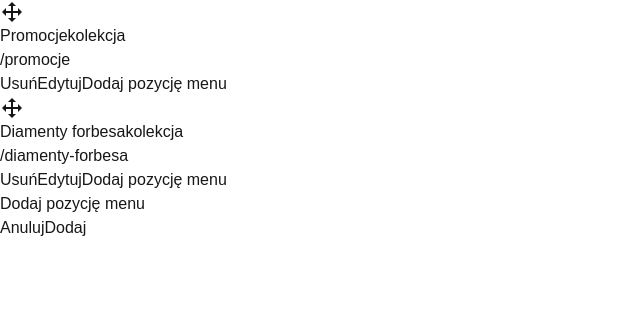
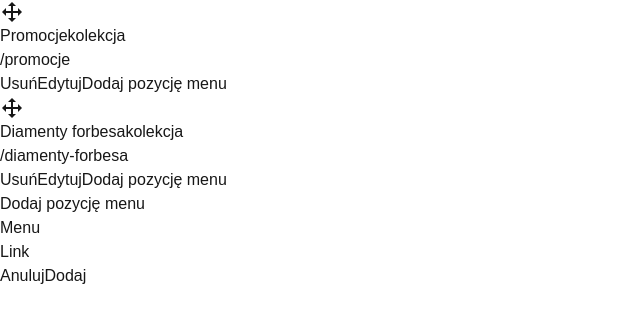
Before and after one commit to SebastianJedrak/droplo-recruitment-task, a Next.js app: page / in a window 1280 px wide. Shown: the top 322 px of the page, without its empty margins (0-640 px from the left). Built offline with nearby package versions, Linux system fonts and the light colour scheme.

Commit message:
feat(edit-menu-item): prepared form for EditMenuItem and refactored Button

```diff
--- a/src/components/EditMenuItem.tsx
+++ b/src/components/EditMenuItem.tsx
@@ -1,16 +1,44 @@
+"use client";
+
 import React from "react";
 import Button from "./UI/Button";
 import Card from "./UI/Card";
+import { useForm, SubmitHandler } from "react-hook-form";
+
+interface FormFields {
+  menu: string;
+  link: string;
+}
 
 const EditMenuItem: React.FC = () => {
+  const { register, handleSubmit } = useForm<FormFields>();
+
+  const onSubmit: SubmitHandler<FormFields> = (data) => {
+    console.log("Submitted data:", data);
+  };
 
   return (
     <Card>
-      <form></form>
-      <div className="m-4">
-        <Button title="Anuluj" type="secondary" />
-        <Button title="Dodaj" type="primary" />
-      </div>
+      <form onSubmit={handleSubmit(onSubmit)} className="p-4 space-y-4">
+        <div>
+          <label htmlFor="menu" className="block">
+            Menu
+          </label>
+          <input id="menu" type="text" {...register("menu")} />
+        </div>
+
+        <div>
+          <label htmlFor="link" className="block">
+            Link
+          </label>
+          <input id="link" type="text" {...register("link")} />
+        </div>
+
+        <div className="flex justify-end space-x-2">
+          <Button title="Anuluj" type="button" />
+          <Button title="Dodaj" type="submit" />
+        </div>
+      </form>
     </Card>
   );
 };
--- a/src/components/MenuCard.tsx
+++ b/src/components/MenuCard.tsx
@@ -24,7 +24,7 @@
         ))}
       </ul>
       <div className="m-4">
-        <Button title="Dodaj pozycję menu" type="secondary" />
+        <Button title="Dodaj pozycję menu" type="button" />
       </div>
     </Card>
   );
--- a/src/components/MenuItem.tsx
+++ b/src/components/MenuItem.tsx
@@ -4,13 +4,11 @@
 import Badge from "./UI/Badge";
 
 interface MenuItemProps {
-  key: string;
   title: string;
   link: string;
 }
 
 const MenuItem: React.FC<MenuItemProps> = ({
-  key,
   title,
   link,
 }) => {
@@ -28,9 +26,9 @@
       </div>
       <ButtonGroup
         buttons={[
-          { title: "Usuń", type: "secondary" },
-          { title: "Edytuj", type: "secondary" },
-          { title: "Dodaj pozycję menu", type: "secondary" },
+          { title: "Usuń", type: "button" },
+          { title: "Edytuj", type: "button" },
+          { title: "Dodaj pozycję menu", type: "button" },
         ]}
       />
     </li>
--- a/src/components/UI/Button.tsx
+++ b/src/components/UI/Button.tsx
@@ -2,14 +2,14 @@
 
 interface ButtonProps {
   title: string;
-  type: string;
+  type: "button" | "reset" | "submit" | undefined;
   className?: string;
 }
 
 const Button: React.FC<ButtonProps> = ({ title, type, className }) => {
   return (
     <button
-      type="button"
+      type={type}
       className={`px-4 py-2 border-2 rounded-lg border-gray-300 hover:bg-gray-100 hover:text-purple-700 focus:z-10 focus:ring-2 focus:ring-purple-700 focus:text-purple-700 dark:bg-gray-800 dark:border-gray-700 dark:text-white dark:hover:text-white dark:hover:bg-gray-700 dark:focus:ring-purple-500 dark:focus:text-white ${className}`}
     >
       {title}
```
